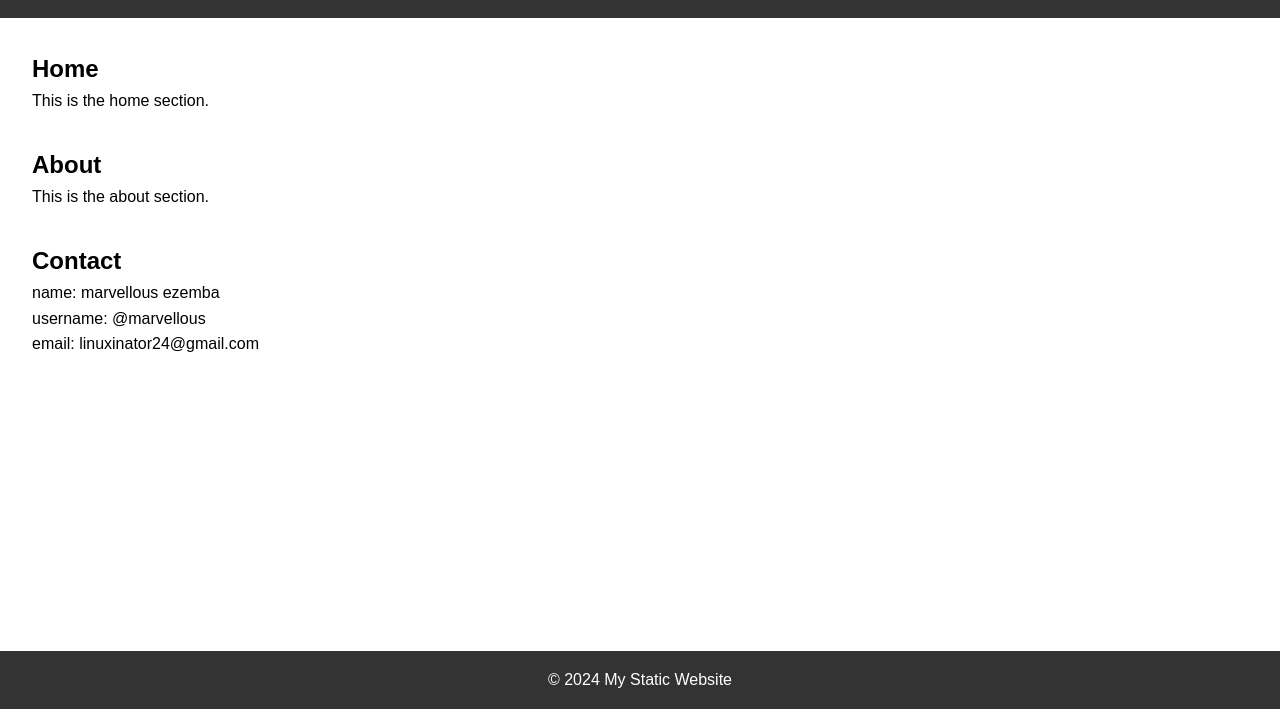
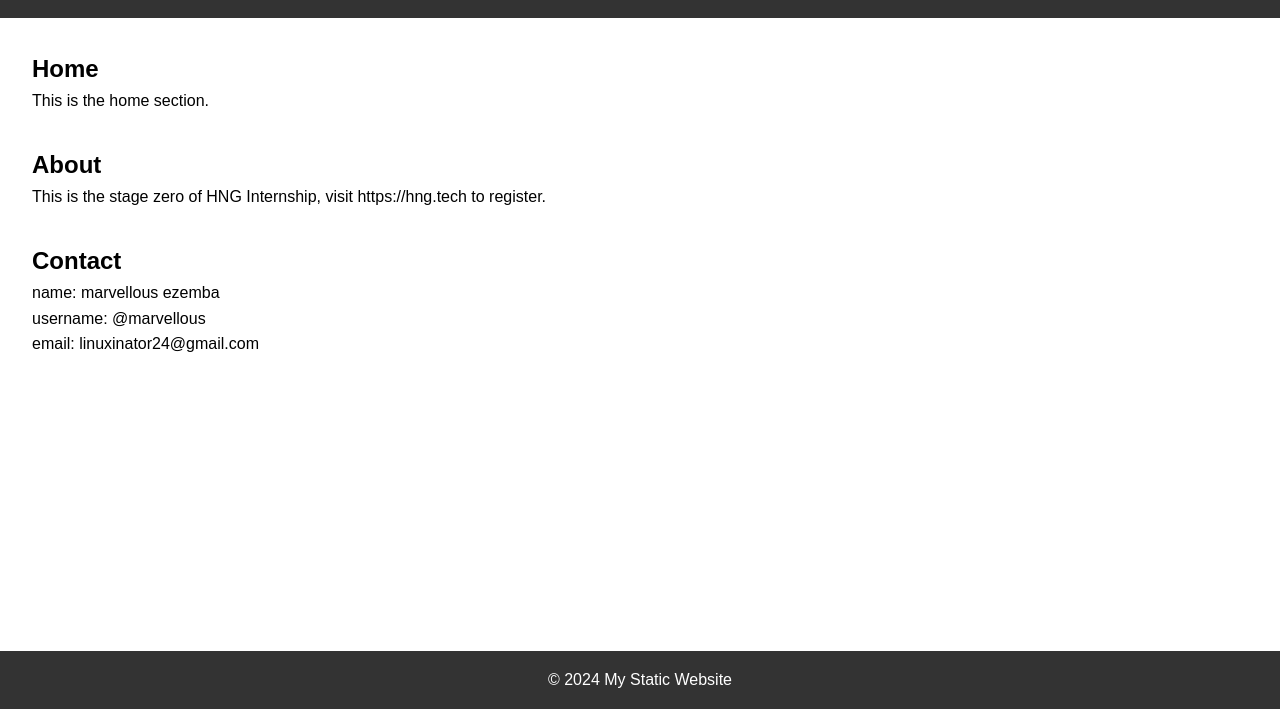
Before and after one commit to marviigrey/IT, a plain HTML site: page static-web/index.html in a window 1280 px wide. Shown: the part 91-800 px from the top of the page. Drawn offline with Linux system fonts and the light colour scheme.

Commit message:
Update index.html

```diff
--- a/static-web/index.html
+++ b/static-web/index.html
@@ -24,7 +24,7 @@
         </section>
         <section id="about">
             <h2>About</h2>
-            <p>This is the about section.</p>
+            <p>This is the stage zero of HNG Internship, visit https://hng.tech to register.</p>
         </section>
         <section id="contact">
             <h2>Contact</h2>
```
